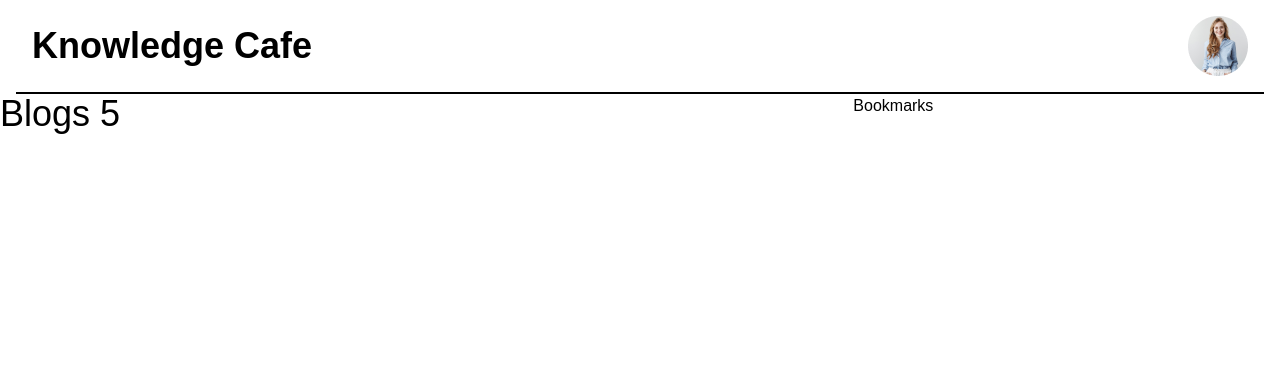
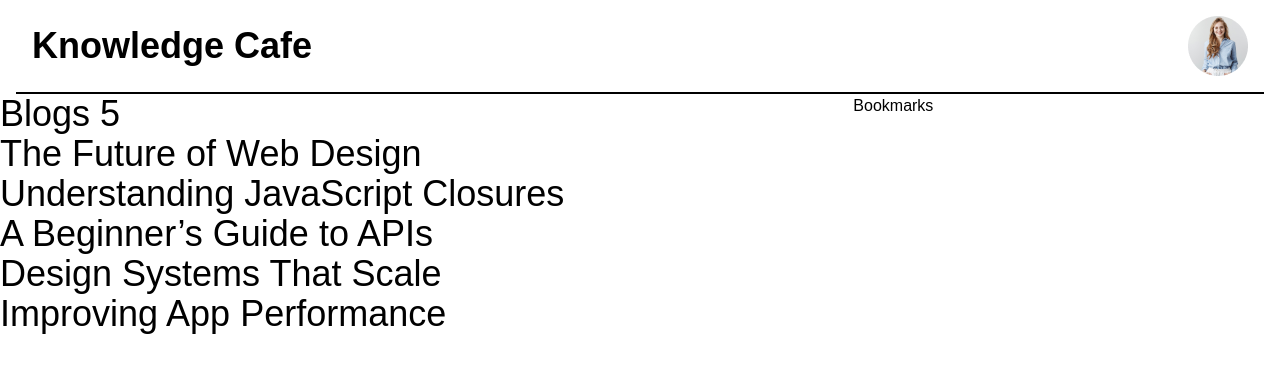
Before and after one commit to Shafkatahmad/mi7-mo42-simple-react-app, a React (Vite) app: page / in a window 1280 px wide. Shown: the top 372 px of the page. Built offline with nearby package versions, Linux system fonts and the light colour scheme.

Commit message:
added blog titles

```diff
--- a/src/Components/Blog/Blog.jsx
+++ b/src/Components/Blog/Blog.jsx
@@ -1,8 +1,8 @@
 const Blog = ({blog}) => {
-  console.log(blog)
+  const {title} = blog
   return (
     <div>
-
+      <h2 className="text-4xl">{title}</h2>
     </div>
   );
 };
--- a/src/Components/Blogs/Blogs.jsx
+++ b/src/Components/Blogs/Blogs.jsx
@@ -1,4 +1,5 @@
 import { useEffect, useState } from "react";
+import Blog from "../Blog/Blog";
 
 const Blogs = () => {
   const [blogs, setBlogs] = useState([]);
@@ -11,6 +12,12 @@ const Blogs = () => {
   return (
     <div className="md:w-2/3">
       <h1 className="text-4xl">Blogs {blogs.length}</h1>
+      {
+        blogs.map(blog => <Blog
+          key={blog.id}
+          blog={blog}
+        ></Blog>)
+      }
     </div>
   );
 };
```
